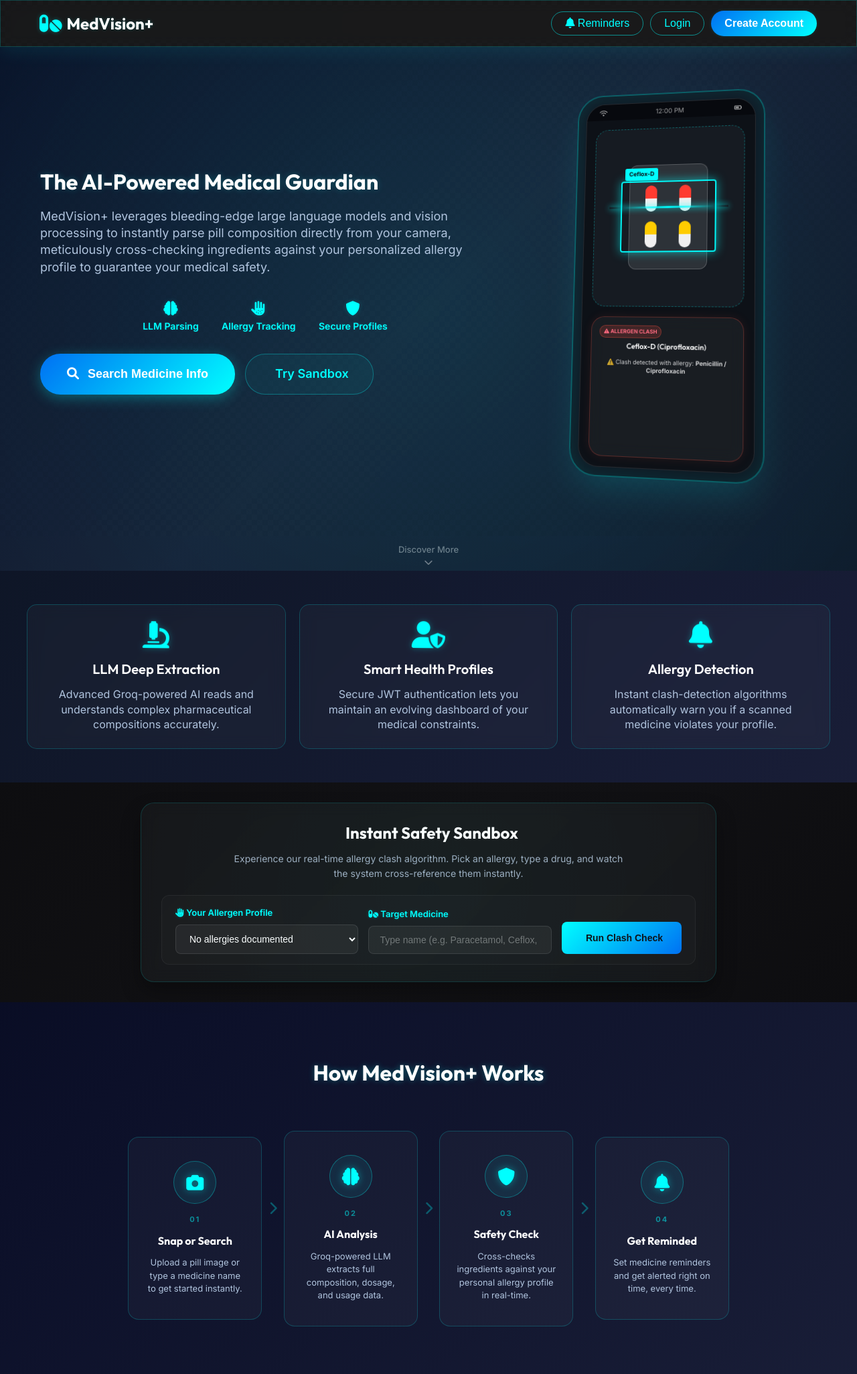
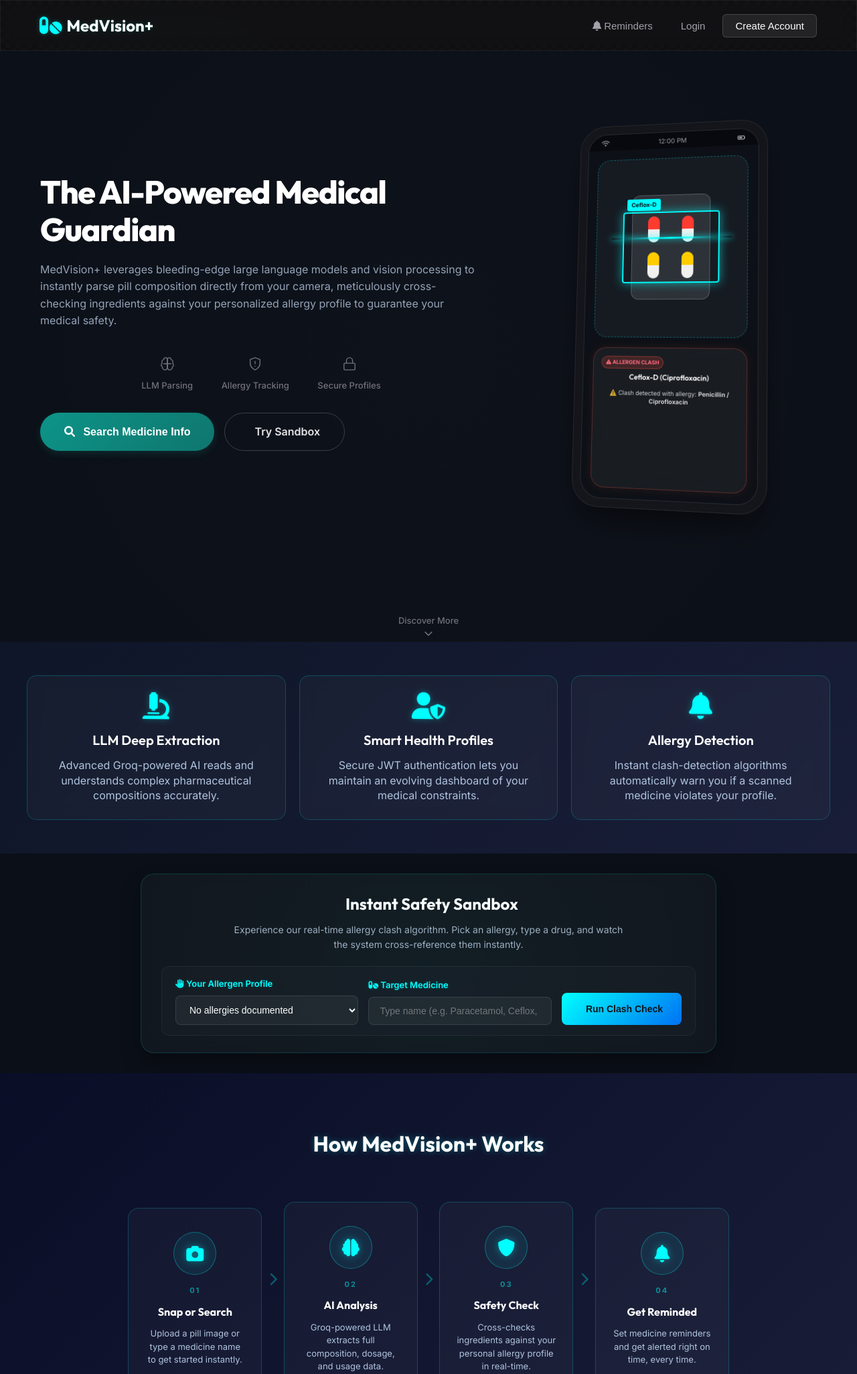
Before and after one commit to kundan6821/medvision-frontend, a Flask app: page / in a window 1280 px wide. Shown: the top 2051 px of the page at 67% size. Run offline with Flask 3, Linux system fonts and the light colour scheme; some libraries are stand-ins or nearby versions.

Commit message:
Redesign landing page to premium clean medical-AI SaaS theme

```diff
--- a/static/css/style.css
+++ b/static/css/style.css
@@ -6,7 +6,7 @@
 
 body {
     font-family: 'Inter', -apple-system, BlinkMacSystemFont, 'Segoe UI', Roboto, sans-serif;
-    background: linear-gradient(135deg, #08080a 0%, #111114 50%, #08080a 100%);
+    background: #0B0F17;
     color: #E2E8F0;
     line-height: 1.6;
     position: relative;
@@ -43,20 +43,20 @@ h1, h2, h3, h4, h5, h6, .logo-text, .scan-title, .feature-title, .sandbox-title
 
 /* Navigation */
 .navbar {
-    background: rgba(255, 255, 255, 0.05);
-    backdrop-filter: blur(10px);
-    border-bottom: 1px solid rgba(0, 255, 255, 0.2);
-    padding: 15px 0;
+    background: rgba(11, 15, 23, 0.5);
+    backdrop-filter: blur(12px);
+    border-bottom: 1px solid rgba(255, 255, 255, 0.06);
+    padding: 18px 0;
     position: sticky;
     top: 0;
     z-index: 100;
-    box-shadow: 0 4px 30px rgba(0, 255, 255, 0.1);
+    box-shadow: none;
 }
 
 .glass-effect {
-    background: rgba(255, 255, 255, 0.05);
-    backdrop-filter: blur(10px);
-    border: 1px solid rgba(0, 255, 255, 0.2);
+    background: rgba(255, 255, 255, 0.02);
+    backdrop-filter: blur(12px);
+    border: 1px solid rgba(255, 255, 255, 0.06);
 }
 
 .nav-container {
@@ -100,44 +100,45 @@ h1, h2, h3, h4, h5, h6, .logo-text, .scan-title, .feature-title, .sandbox-title
 }
 
 .login-btn {
-    padding: 8px 20px;
+    padding: 8px 16px;
     background: transparent;
-    border: 1px solid rgba(0, 255, 255, 0.5);
-    color: #00FFFF;
-    font-size: 16px;
+    border: none;
+    color: #A1A1AA;
+    font-size: 15px;
     font-weight: 500;
     cursor: pointer;
-    border-radius: 25px;
-    transition: all 0.3s;
+    border-radius: 6px;
+    transition: all 0.2s ease;
 }
 
 .login-btn:hover {
-    background: rgba(0, 255, 255, 0.1);
-    box-shadow: 0 0 5px rgba(0, 255, 255, 0.15);
+    color: #FFFFFF;
+    background: rgba(255, 255, 255, 0.05);
+    box-shadow: none;
 }
 
 .create-account-btn {
-    padding: 10px 20px;
-    background: linear-gradient(135deg, #0070F3 0%, #00FFFF 100%);
-    border: none;
+    padding: 8px 18px;
+    background: rgba(255, 255, 255, 0.08);
+    border: 1px solid rgba(255, 255, 255, 0.15);
     color: #FFFFFF;
-    font-size: 16px;
-    font-weight: 600;
+    font-size: 15px;
+    font-weight: 500;
     cursor: pointer;
-    border-radius: 25px;
-    transition: all 0.3s;
-    box-shadow: 0 0 5px rgba(0, 255, 255, 0.15);
+    border-radius: 6px;
+    transition: all 0.2s ease;
 }
 
 .create-account-btn:hover {
-    transform: translateY(-2px);
-    box-shadow: 0 0 10px rgba(0, 255, 255, 0.2);
+    background: rgba(255, 255, 255, 0.15);
+    border-color: rgba(255, 255, 255, 0.25);
+    transform: translateY(-1px);
 }
 
 /* Hero Section */
 .hero-section {
-    background: linear-gradient(135deg, rgba(10, 14, 39, 0.9) 0%, rgba(26, 31, 58, 0.8) 50%, rgba(15, 23, 41, 0.9) 100%);
-    padding: 60px 20px;
+    background: #0B0F17;
+    padding: 0;
     text-align: center;
     position: relative;
     overflow: hidden;
@@ -150,8 +151,9 @@ h1, h2, h3, h4, h5, h6, .logo-text, .scan-title, .feature-title, .sandbox-title
     left: -50%;
     width: 200%;
     height: 200%;
-    background: radial-gradient(circle, rgba(0, 255, 255, 0.1) 0%, transparent 70%);
-    animation: rotate 20s linear infinite;
+    background: radial-gradient(circle, rgba(255, 255, 255, 0.01) 0%, transparent 70%);
+    animation: rotate 40s linear infinite;
+    pointer-events: none;
 }
 
 @keyframes rotate {
@@ -214,12 +216,12 @@ h1, h2, h3, h4, h5, h6, .logo-text, .scan-title, .feature-title, .sandbox-title
 }
 
 .hero-title {
-    font-size: 32px;
-    font-weight: 700;
+    font-size: 48px;
+    font-weight: 800;
     color: #FFFFFF;
     margin-bottom: 20px;
-    line-height: 1.2;
-    text-shadow: 0 0 10px rgba(0, 255, 255, 0.2);
+    line-height: 1.15;
+    letter-spacing: -0.03em;
     animation: fadeInUp 1s ease-out;
 }
 
@@ -229,10 +231,10 @@ h1, h2, h3, h4, h5, h6, .logo-text, .scan-title, .feature-title, .sandbox-title
 }
 
 .hero-description {
-    font-size: 18px;
-    color: #B0C4DE;
+    font-size: 16px;
+    color: #94A3B8;
     margin-bottom: 40px;
-    line-height: 1.4;
+    line-height: 1.6;
     animation: fadeInUp 1s ease-out 0.2s both;
 }
 
@@ -250,18 +252,27 @@ h1, h2, h3, h4, h5, h6, .logo-text, .scan-title, .feature-title, .sandbox-title
     gap: 5px;
 }
 
-.tech-item i {
-    font-size: 20px;
-    color: #00FFFF;
-    filter: drop-shadow(0 0 3px rgba(0, 255, 255, 0.2));
-    animation: iconPulse 2s ease-in-out infinite;
+.tech-icon {
+    width: 22px;
+    height: 22px;
+    stroke: #71717A;
+    margin-bottom: 6px;
+    transition: stroke 0.3s ease;
+}
+
+.tech-item:hover .tech-icon {
+    stroke: #A1A1AA;
 }
 
 .tech-item span {
-    font-size: 14px;
-    color: #00FFFF;
-    font-weight: 600;
-    text-shadow: 0 0 3px rgba(0, 255, 255, 0.2);
+    font-size: 13px;
+    color: #71717A;
+    font-weight: 500;
+    transition: color 0.3s ease;
+}
+
+.tech-item:hover span {
+    color: #A1A1AA;
 }
 
 /* Features Section */
@@ -1186,22 +1197,22 @@ h1, h2, h3, h4, h5, h6, .logo-text, .scan-title, .feature-title, .sandbox-title
     background: rgba(0, 255, 255, 0.6);
 }
 .cta-button {
-    padding: 15px 40px;
-    background: linear-gradient(135deg, #0070F3 0%, #00FFFF 100%);
+    padding: 15px 36px;
+    background: linear-gradient(135deg, #0D9488 0%, #0F766E 100%);
     border: none;
     color: #FFFFFF;
-    font-size: 18px;
+    font-size: 16px;
     font-weight: 600;
     cursor: pointer;
     border-radius: 30px;
-    transition: all 0.3s;
-    box-shadow: 0 5px 20px rgba(0, 255, 255, 0.3);
+    transition: all 0.2s ease;
+    box-shadow: 0 4px 12px rgba(13, 148, 136, 0.2);
     animation: fadeInUp 1s ease-out 0.4s both;
 }
 
 .cta-button:hover {
-    transform: translateY(-3px);
-    box-shadow: 0 8px 30px rgba(0, 255, 255, 0.4);
+    transform: translateY(-2px);
+    box-shadow: 0 6px 20px rgba(13, 148, 136, 0.3);
 }
 
 .cta-button i {
@@ -2270,9 +2281,9 @@ h1, h2, h3, h4, h5, h6, .logo-text, .scan-title, .feature-title, .sandbox-title
     margin: 0 auto;
     display: grid;
     grid-template-columns: 1.2fr 0.8fr;
-    gap: 40px;
-    align-items: center;
-    padding: 60px 20px 80px;
+    gap: 60px;
+    align-items: center;
+    padding: 100px 20px 140px;
 }
 .hero-section {
     display: block;
@@ -2297,21 +2308,22 @@ h1, h2, h3, h4, h5, h6, .logo-text, .scan-title, .feature-title, .sandbox-title
     gap: 8px;
     padding: 15px 36px;
     border-radius: 30px;
-    font-size: 18px;
+    font-size: 16px;
     font-weight: 600;
-    color: #00FFFF;
-    background: rgba(0, 255, 255, 0.05);
-    border: 1px solid rgba(0, 255, 255, 0.3);
+    color: #E4E4E7;
+    background: transparent;
+    border: 1px solid #3F3F46;
     text-decoration: none;
     cursor: pointer;
-    transition: all 0.3s ease;
+    transition: all 0.2s ease;
     animation: fadeInUp 1s ease-out 0.4s both;
 }
 .secondary-cta-btn:hover {
-    background: rgba(0, 255, 255, 0.15);
-    border-color: #00FFFF;
-    box-shadow: 0 0 15px rgba(0, 255, 255, 0.2);
+    background: rgba(255, 255, 255, 0.03);
+    border-color: #71717A;
+    color: #FFFFFF;
     transform: translateY(-2px);
+    box-shadow: none;
 }
 
 /* Smartphone Scanner Mockup */
@@ -2326,9 +2338,9 @@ h1, h2, h3, h4, h5, h6, .logo-text, .scan-title, .feature-title, .sandbox-title
     height: 580px;
     border-radius: 40px;
     padding: 12px;
-    border: 2px solid rgba(0, 255, 255, 0.3);
-    background: rgba(13, 17, 23, 0.6);
-    box-shadow: 0 25px 50px -12px rgba(0, 255, 255, 0.15), 0 0 30px rgba(0, 255, 255, 0.1) inset;
+    border: 1px solid rgba(255, 255, 255, 0.08);
+    background: rgba(24, 24, 27, 0.6);
+    box-shadow: 0 25px 50px -12px rgba(0, 0, 0, 0.6);
     transform: rotateY(-10deg) rotateX(5deg);
     transition: transform 0.5s ease;
 }
--- a/templates/index.html
+++ b/templates/index.html
@@ -48,15 +48,15 @@
 
                 <div class="tech-stack reveal-up">
                     <div class="tech-item">
-                        <i class="fas fa-brain"></i>
+                        <svg class="tech-icon" xmlns="http://www.w3.org/2000/svg" width="24" height="24" viewBox="0 0 24 24" fill="none" stroke="currentColor" stroke-width="1.5" stroke-linecap="round" stroke-linejoin="round"><path d="M12 5a3 3 0 1 0-5.997.125 4 4 0 0 0-2.526 5.77 4 4 0 0 0 .556 6.588A4 4 0 1 0 12 18Z"/><path d="M12 5a3 3 0 1 1 5.997.125 4 4 0 0 1 2.526 5.77 4 4 0 0 1-.556 6.588A4 4 0 1 1 12 18Z"/><path d="M12 5v14"/><path d="M12 12h6"/><path d="M12 12H6"/></svg>
                         <span>LLM Parsing</span>
                     </div>
                     <div class="tech-item">
-                        <i class="fas fa-allergies"></i>
+                        <svg class="tech-icon" xmlns="http://www.w3.org/2000/svg" width="24" height="24" viewBox="0 0 24 24" fill="none" stroke="currentColor" stroke-width="1.5" stroke-linecap="round" stroke-linejoin="round"><path d="M12 22s8-4 8-10V5l-8-3-8 3v7c0 6 8 10 8 10z"/><line x1="12" y1="8" x2="12" y2="12"/><line x1="12" y1="16" x2="12.01" y2="16"/></svg>
                         <span>Allergy Tracking</span>
                     </div>
                     <div class="tech-item">
-                        <i class="fas fa-shield-alt"></i>
+                        <svg class="tech-icon" xmlns="http://www.w3.org/2000/svg" width="24" height="24" viewBox="0 0 24 24" fill="none" stroke="currentColor" stroke-width="1.5" stroke-linecap="round" stroke-linejoin="round"><rect x="3" y="11" width="18" height="11" rx="2" ry="2"/><path d="M7 11V7a5 5 0 0 1 10 0v4"/></svg>
                         <span>Secure Profiles</span>
                     </div>
                 </div>
```
